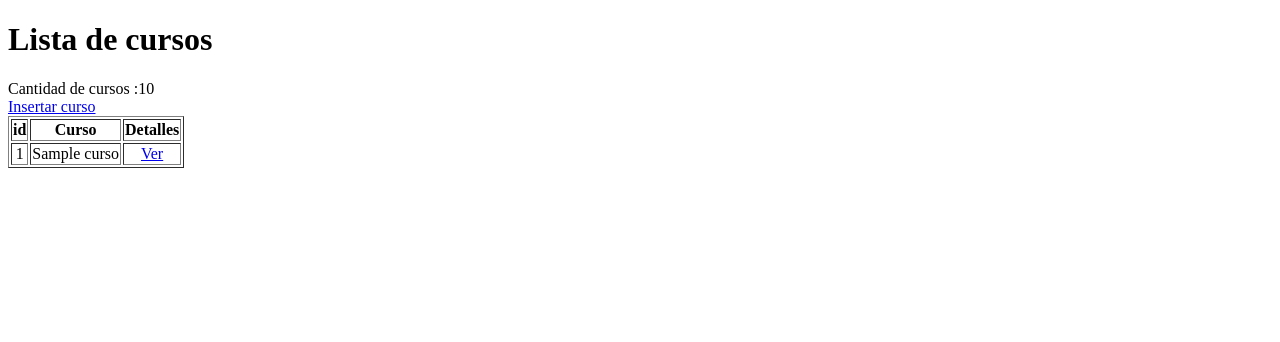
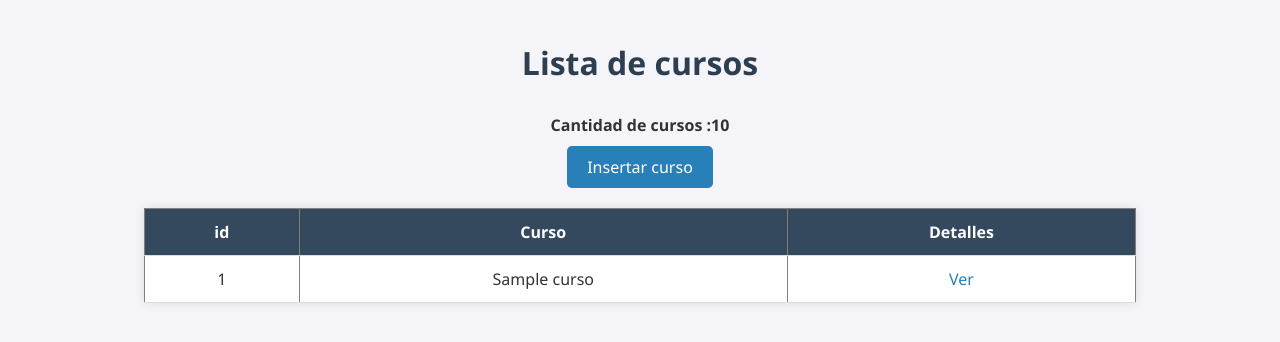
Before and after one commit to nahuelbocanegra/curso_python, a Flask app: template 07_flask/project_2/templates/index.html in a window 1280 px wide. Shown: the top 342 px of the page. Run offline with Flask 3, Linux system fonts and the light colour scheme; the template is opened without the code that fills it: most values are stand-ins (such as "Sample title", 1, 10 or a date in 2020).

Commit message:
style css

```diff
--- /dev/null
+++ b/07_flask/project_2/static/css/style.css
@@ -0,0 +1,69 @@
+body {
+    font-family: 'Segoe UI', Tahoma, Geneva, Verdana, sans-serif;
+    background-color: #f4f4f9;
+    color: #333;
+    padding: 20px;
+    margin: 0;
+}
+
+h1 {
+    color: #2c3e50;
+    text-align: center;
+    margin-bottom: 30px;
+}
+
+.info {
+    text-align: center;
+    margin-bottom: 20px;
+}
+
+.info a {
+    display: inline-block;
+    background-color: #2980b9;
+    color: white;
+    padding: 10px 20px;
+    text-decoration: none;
+    border-radius: 5px;
+    transition: background-color 0.3s ease;
+}
+
+.info a:hover {
+    background-color: #1c5f8c;
+}
+
+table {
+    width: 80%;
+    margin: 0 auto;
+    border-collapse: collapse;
+    background-color: white;
+    box-shadow: 0 0 10px rgba(0,0,0,0.1);
+}
+
+th, td {
+    padding: 12px;
+    text-align: center;
+    border-bottom: 1px solid #ddd;
+}
+
+th {
+    background-color: #34495e;
+    color: white;
+}
+
+tr:hover {
+    background-color: #f1f1f1;
+}
+
+.total {
+    margin-bottom: 10px;
+    font-weight: bold;
+}
+
+a.ver-detalle {
+    color: #2980b9;
+    text-decoration: none;
+}
+
+a.ver-detalle:hover {
+    text-decoration: underline;
+}
--- a/07_flask/project_2/templates/index.html
+++ b/07_flask/project_2/templates/index.html
@@ -3,16 +3,20 @@
 <head>
     <meta charset="UTF-8">
     <meta name="viewport" content="width=device-width, initial-scale=1.0">
+    <link rel="stylesheet" href="{{url_for('static',filename='css/style.css')}}">
     <title>Listado de cursos</title>
 </head>
 <body>
     <h1>Lista de cursos</h1>
-    <div>
-        Cantidad de cursos :{{total}}
-    </div>
-    <div>
+    <div class="info">
+        <div class="total">
+            Cantidad de cursos :{{total}}
+
+        </div>
         <a href="{{url_for('insertar_curso')}}">Insertar curso</a>
     </div>
+
+
     <div>
         <table border="1">
             <thead style="text-align: center;">
@@ -27,7 +31,7 @@
                     <tr  style="text-align: center;">
                         <td>{{curso.id}}</td>
                         <td>{{curso.nombre}}</td>
-                        <td align="center"> <a href="curso/{{curso.id}}">Ver</a></td>
+                        <td align="center"> <a class="ver-detalle" href="curso/{{curso.id}}">Ver</a></td>
                     </tr>
                 {% endfor %}
             </tbody>
```
